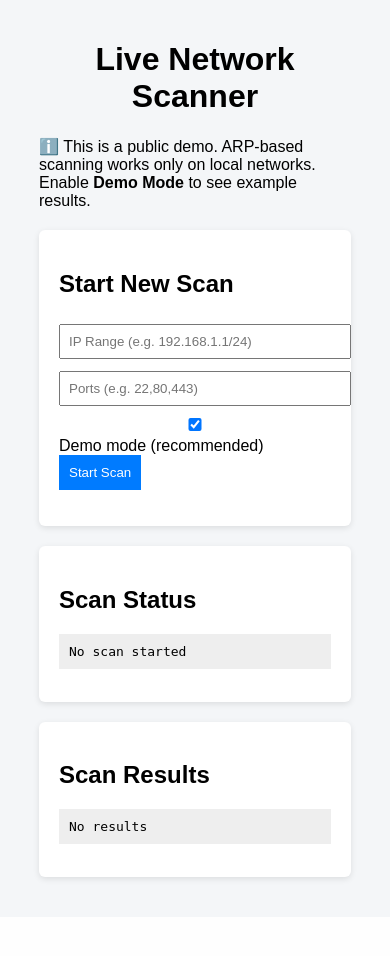
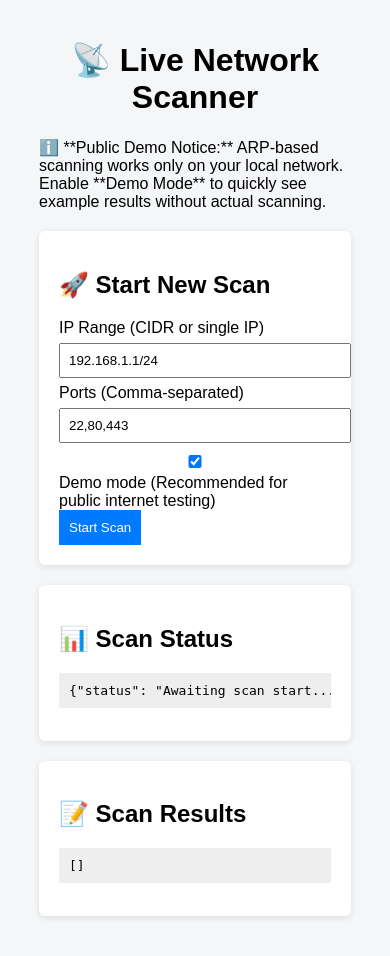
Before and after one commit to Abhranil2003/Network-Scanner, a FastAPI app: page / in a window 390 px wide. Before the commit the page ends 883 px from the top, so only its background shows below. Run offline with FastAPI, Linux system fonts and the light colour scheme.

Commit message:
Improve index.html UI and accessibility
Enhanced the Live Network Scanner UI with clearer labels, default values, and improved accessibility. Added meta viewport for responsiveness, updated headings with icons, clarified demo mode notice, and restructured form elements for better user experience.

```diff
--- a/templates/index.html
+++ b/templates/index.html
@@ -3,38 +3,49 @@
 <head>
     <meta charset="UTF-8">
     <title>Live Network Scanner</title>
+    <meta name="viewport" content="width=device-width, initial-scale=1.0">
     <link rel="stylesheet" href="/static/style.css">
 </head>
 <body>
 
 <div class="container">
-    <h1>Live Network Scanner</h1>
+    <h1>📡 Live Network Scanner</h1>
 
     <p class="notice">
-        ℹ️ This is a public demo. ARP-based scanning works only on local networks.
-        Enable <b>Demo Mode</b> to see example results.
+        ℹ️ **Public Demo Notice:** ARP-based scanning works only on your local network.
+        Enable **Demo Mode** to quickly see example results without actual scanning.
     </p>
 
     <div class="card">
-        <h2>Start New Scan</h2>
-        <input type="text" id="ipRange" placeholder="IP Range (e.g. 192.168.1.1/24)">
-        <input type="text" id="ports" placeholder="Ports (e.g. 22,80,443)">
-        <label>
+        <h2>🚀 Start New Scan</h2>
+
+        <div class="form-group">
+            <label for="ipRange">IP Range (CIDR or single IP)</label>
+            <input type="text" id="ipRange" placeholder="e.g. 192.168.1.1/24" value="192.168.1.1/24">
+        </div>
+
+        <div class="form-group">
+            <label for="ports">Ports (Comma-separated)</label>
+            <input type="text" id="ports" placeholder="e.g. 22,80,443" value="22,80,443">
+        </div>
+
+        <div class="checkbox-group">
             <input type="checkbox" id="demoMode" checked>
-            Demo mode (recommended)
-        </label>
-        <button onclick="startScan()">Start Scan</button>
-        <p id="scanMessage"></p>
+            <label for="demoMode">Demo mode (Recommended for public internet testing)</label>
+        </div>
+
+        <button id="startScanButton" onclick="startScan()">Start Scan</button>
+        <p id="scanMessage" style="display: none;">Scan information will appear here.</p>
     </div>
 
     <div class="card">
-        <h2>Scan Status</h2>
-        <pre id="statusOutput">No scan started</pre>
+        <h2>📊 Scan Status</h2>
+        <pre id="statusOutput">{"status": "Awaiting scan start..."}</pre>
     </div>
 
     <div class="card">
-        <h2>Scan Results</h2>
-        <pre id="resultsOutput">No results</pre>
+        <h2>📝 Scan Results</h2>
+        <pre id="resultsOutput">[]</pre>
     </div>
 </div>
 
```
